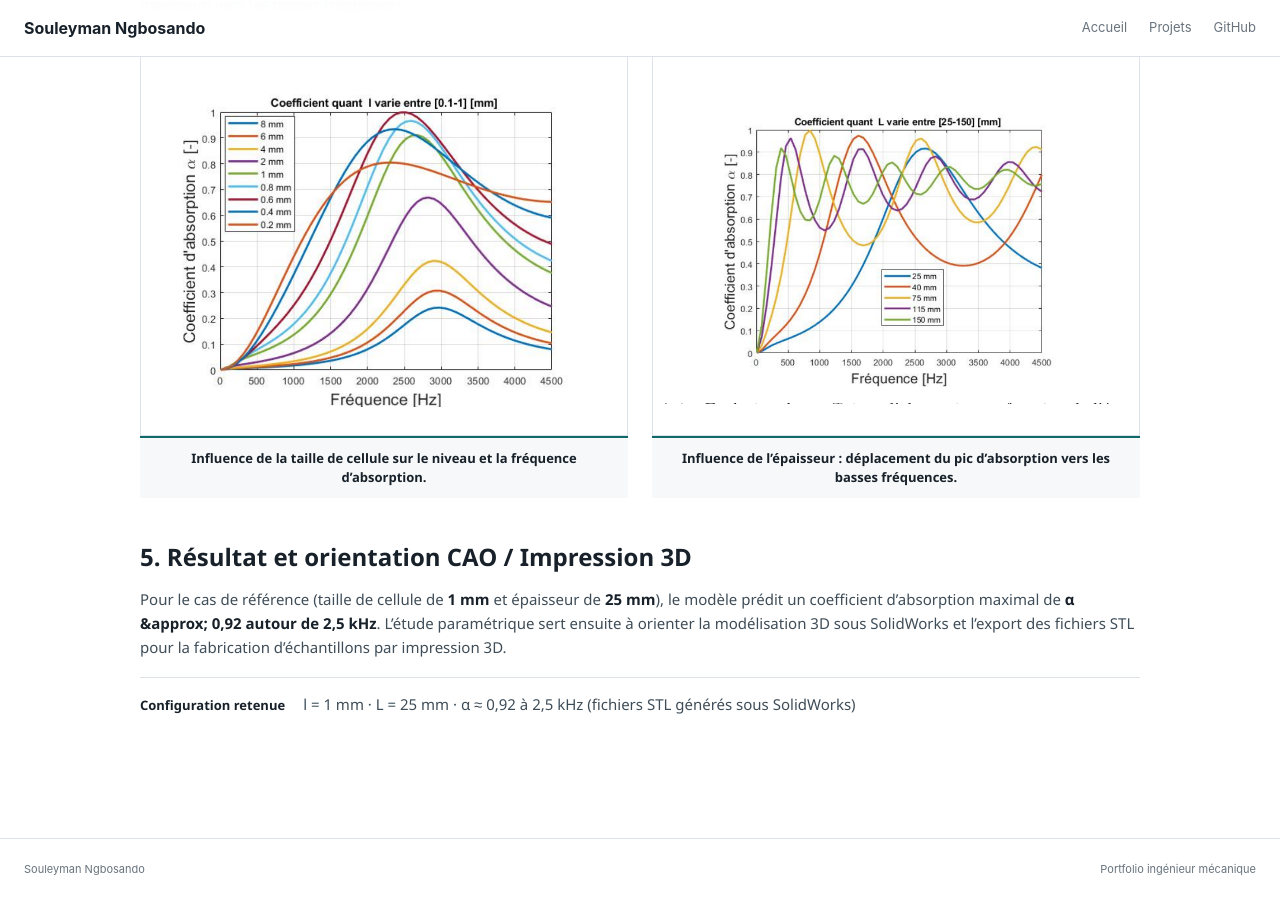
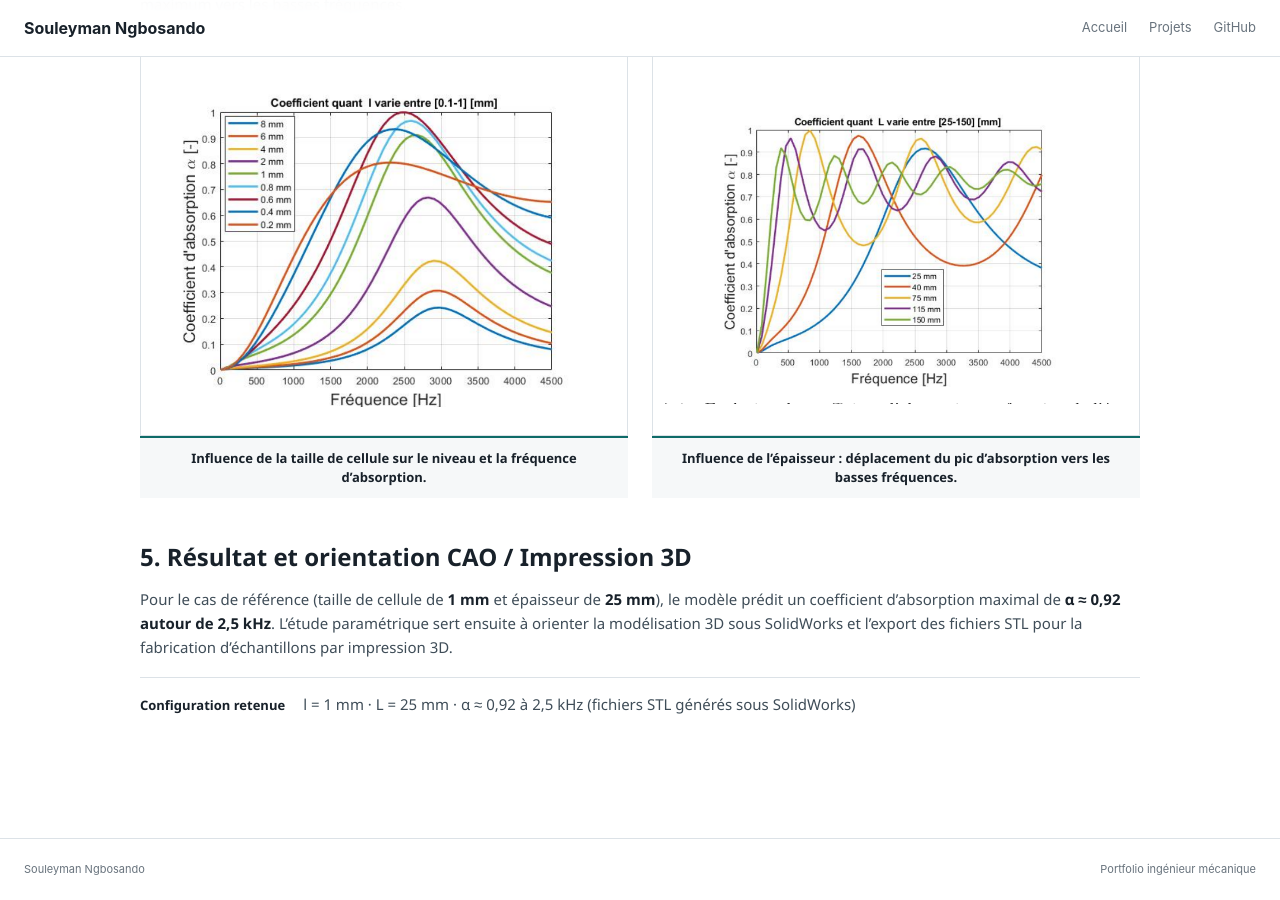
Before and after one commit to Ngbosando/Ngbosando.github.io, a Jekyll site: the page built from _projects/acoustic-absorber/index.md, in a window 1280 px wide and 900 px high, scrolled down 2819 px. Built offline with Jekyll 4.4.1, drawn with Linux system fonts in a browser that asks for light colours; some of the changed lines change nothing that is shown.

Commit message:
Update mathematical symbols for consistency

```diff
--- a/_projects/acoustic-absorber/index.md
+++ b/_projects/acoustic-absorber/index.md
@@ -49,10 +49,10 @@
 Les paramètres extraits sous COMSOL sont comparés aux estimations analytiques de la littérature. Ils permettent de valider les propriétés physiques du milieu poreux sur la plage de porosité ciblée.
 
 <div class="metric-strip">
-  <div><b>0,46</b><span>Porosité (&phi;)</span></div>
-  <div><b>1,42</b><span>Tortuosité (&alpha;&infin;)</span></div>
-  <div><b>5,81 &times; 10⁻⁹ m²</b><span>Perméabilité thermique (k'₀)</span></div>
-  <div><b>2,26 &times; 10⁻⁹ m²</b><span>Perméabilité visqueuse (k₀)</span></div>
+  <div><b>0,46</b><span>Porosité (φ)</span></div>
+  <div><b>1,42</b><span>Tortuosité (α∞)</span></div>
+  <div><b>5,81 × 10⁻⁹ m²</b><span>Perméabilité thermique (k'₀)</span></div>
+  <div><b>2,26 × 10⁻⁹ m²</b><span>Perméabilité visqueuse (k₀)</span></div>
 </div>
 
 ## 4. Étude paramétrique avant fabrication CAO
@@ -73,6 +73,6 @@
 
 ## 5. Résultat et orientation CAO / Impression 3D
 
-Pour le cas de référence (taille de cellule de **1 mm** et épaisseur de **25 mm**), le modèle prédit un coefficient d’absorption maximal de **&alpha; &approx; 0,92 autour de 2,5 kHz**. L’étude paramétrique sert ensuite à orienter la modélisation 3D sous SolidWorks et l'export des fichiers STL pour la fabrication d'échantillons par impression 3D.
+Pour le cas de référence (taille de cellule de **1 mm** et épaisseur de **25 mm**), le modèle prédit un coefficient d’absorption maximal de **α ≈ 0,92 autour de 2,5 kHz**. L’étude paramétrique sert ensuite à orienter la modélisation 3D sous SolidWorks et l'export des fichiers STL pour la fabrication d'échantillons par impression 3D.
 
-<div class="result-line"><b>Configuration retenue</b><span>l = 1 mm · L = 25 mm · &alpha; &approx; 0,92 à 2,5 kHz (fichiers STL générés sous SolidWorks)</span></div>
+<div class="result-line"><b>Configuration retenue</b><span>l = 1 mm · L = 25 mm · α ≈ 0,92 à 2,5 kHz (fichiers STL générés sous SolidWorks)</span></div>
```
